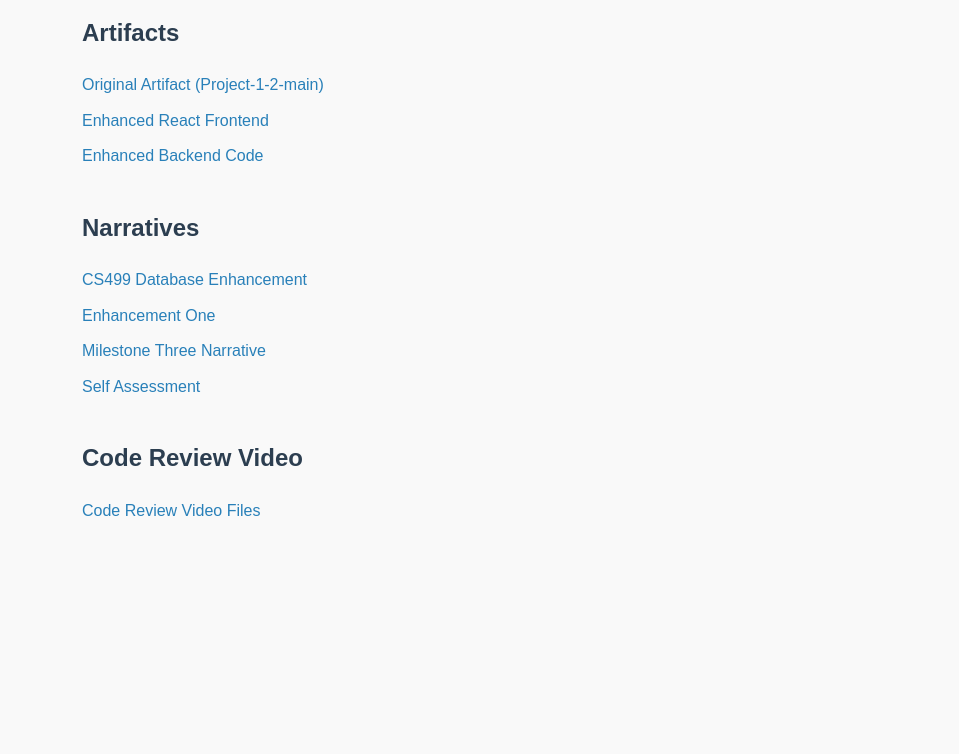
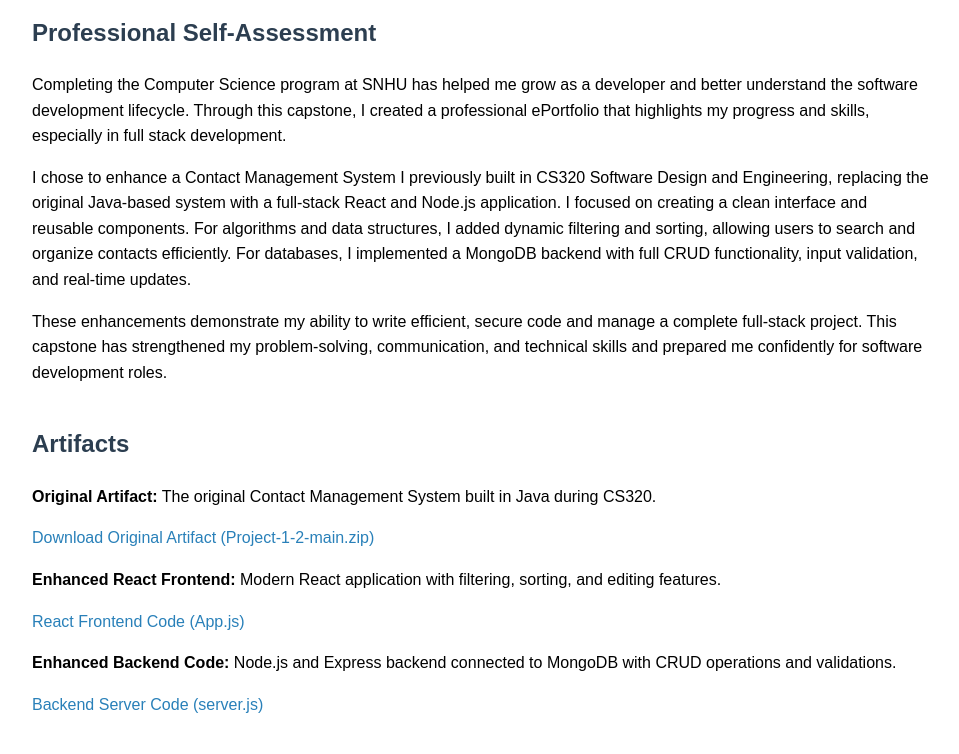
Before and after one commit to Jasleen5911/cs499-portfolio, a plain HTML site: page index.html in a window 1280 px wide. Shown: the part 99-853 px from the top of the page, without its empty margins (158-1117 px from the left). Before the commit the page ends 800 px from the top, so only its background shows below. Drawn offline with Linux system fonts and the light colour scheme.

Commit message:
Update index.html with professional homepage and embedded video

```diff
--- a/index.html
+++ b/index.html
@@ -3,67 +3,75 @@
 <head>
   <meta charset="UTF-8" />
   <meta name="viewport" content="width=device-width, initial-scale=1" />
-  <title>Jasleen Kaur's CS499 ePortfolio</title>
+  <title>Jasleen Kaur's CS499 Final Project ePortfolio</title>
   <style>
-    body {
-      font-family: Arial, sans-serif;
-      max-width: 800px;
-      margin: 40px auto;
-      padding: 0 20px;
-      line-height: 1.6;
-      background: #f9f9f9;
-      color: #333;
-    }
-    h1, h2 {
-      color: #2c3e50;
-    }
-    a {
-      color: #2980b9;
-      text-decoration: none;
-    }
-    a:hover {
-      text-decoration: underline;
-    }
-    ul {
-      list-style-type: none;
-      padding-left: 0;
-    }
-    li {
-      margin: 10px 0;
-    }
-    .section {
-      margin-bottom: 40px;
-    }
+    body { font-family: Arial, sans-serif; max-width: 900px; margin: 40px auto; padding: 0 20px; line-height: 1.6; }
+    h1, h2 { color: #2c3e50; }
+    a { color: #2980b9; text-decoration: none; }
+    a:hover { text-decoration: underline; }
+    .section { margin-bottom: 40px; }
+    ul { list-style-type: none; padding-left: 0; }
+    li { margin: 6px 0; }
+    iframe { max-width: 100%; height: 360px; }
   </style>
 </head>
 <body>
+
   <h1>Jasleen Kaur's CS499 Final Project ePortfolio</h1>
 
   <div class="section">
+    <h2>Professional Self-Assessment</h2>
+    <p>
+      Completing the Computer Science program at SNHU has helped me grow as a developer and better understand the software development lifecycle. Through this capstone, I created a professional ePortfolio that highlights my progress and skills, especially in full stack development.
+    </p>
+    <p>
+      I chose to enhance a Contact Management System I previously built in CS320 Software Design and Engineering, replacing the original Java-based system with a full-stack React and Node.js application. I focused on creating a clean interface and reusable components. For algorithms and data structures, I added dynamic filtering and sorting, allowing users to search and organize contacts efficiently. For databases, I implemented a MongoDB backend with full CRUD functionality, input validation, and real-time updates.
+    </p>
+    <p>
+      These enhancements demonstrate my ability to write efficient, secure code and manage a complete full-stack project. This capstone has strengthened my problem-solving, communication, and technical skills and prepared me confidently for software development roles.
+    </p>
+  </div>
+
+  <div class="section">
     <h2>Artifacts</h2>
+    <p><strong>Original Artifact:</strong> The original Contact Management System built in Java during CS320.</p>
     <ul>
-      <li><a href="Artifacts/Original/" target="_blank">Original Artifact (Project-1-2-main)</a></li>
-      <li><a href="Artifacts/Enhanced/react-frontend/" target="_blank">Enhanced React Frontend</a></li>
-      <li><a href="Artifacts/Enhanced/backend/" target="_blank">Enhanced Backend Code</a></li>
+      <li><a href="Artifacts/Original/Project-1-2-main.zip" target="_blank">Download Original Artifact (Project-1-2-main.zip)</a></li>
+    </ul>
+
+    <p><strong>Enhanced React Frontend:</strong> Modern React application with filtering, sorting, and editing features.</p>
+    <ul>
+      <li><a href="Artifacts/Enhanced/react-frontend/App.js" target="_blank">React Frontend Code (App.js)</a></li>
+    </ul>
+
+    <p><strong>Enhanced Backend Code:</strong> Node.js and Express backend connected to MongoDB with CRUD operations and validations.</p>
+    <ul>
+      <li><a href="Artifacts/Enhanced/backend/server.js" target="_blank">Backend Server Code (server.js)</a></li>
     </ul>
   </div>
 
   <div class="section">
     <h2>Narratives</h2>
+    <p>Documents describing enhancements, technical skills demonstrated, and alignment with course outcomes.</p>
     <ul>
-      <li><a href="Narratives/CS499 Database Enhancement.docx" target="_blank">CS499 Database Enhancement</a></li>
-      <li><a href="Narratives/CS499 Enhancement One (2).docx" target="_blank">Enhancement One</a></li>
-      <li><a href="Narratives/Milestone Three Narrative – Algorithms and Data Structure .docx" target="_blank">Milestone Three Narrative</a></li>
-      <li><a href="Narratives/Self-Assessment CS499.docx" target="_blank">Self Assessment</a></li>
+      <li><a href="Narratives/CS499_Database_Enhancement.docx" target="_blank">CS499 Database Enhancement</a></li>
+      <li><a href="Narratives/CS499_Enhancement_One_2.docx" target="_blank">Enhancement One</a></li>
+      <li><a href="Narratives/Milestone_Three_Narrative_Algorithms_and_Data_Structure.docx" target="_blank">Milestone Three Narrative</a></li>
+      <li><a href="Narratives/Self_Assessment_CS499.docx" target="_blank">Professional Self-Assessment</a></li>
     </ul>
   </div>
 
   <div class="section">
     <h2>Code Review Video</h2>
-    <ul>
-      <li><a href="Code_Review_Video/" target="_blank">Code Review Video Files</a></li>
-
-    </ul>
+    <p>You can watch my code review video below or <a href="Code_Review_Video/YourVideoFileName.mp4" target="_blank">download the video here</a>.</p>
+    <!-- Replace the src URL below with your actual YouTube video link -->
+    <iframe
+      src="https://www.youtube.com/embed/YOUR_VIDEO_ID"
+      title="Code Review Video"
+      frameborder="0"
+      allow="accelerometer; autoplay; clipboard-write; encrypted-media; gyroscope; picture-in-picture"
+      allowfullscreen>
+    </iframe>
   </div>
 
 </body>
```
